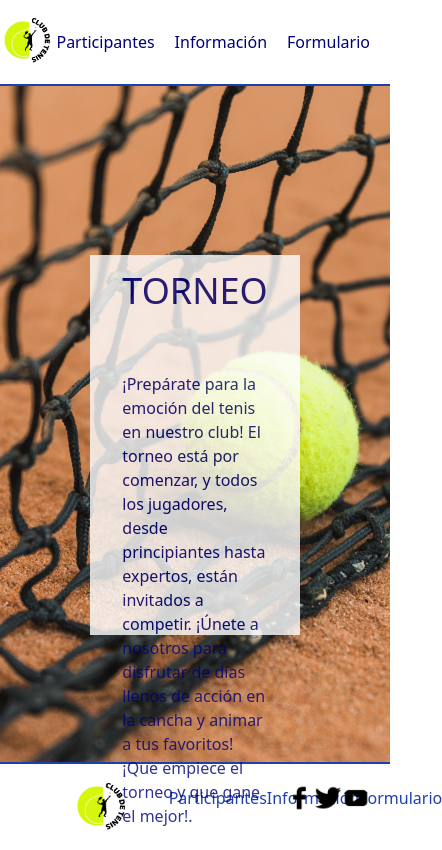
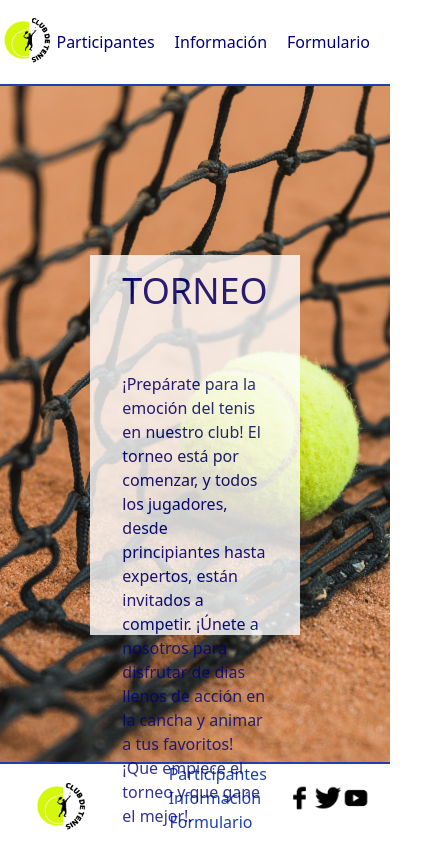
Before and after one commit to fmaciasp/Herramientas_HTML_y_CSS_II_PEC3, a website built with Parcel: page src/index.html in a window 390 px wide. Shown: the whole page, 442 px wide, since content can reach past the window. Built offline with nearby package versions, Linux system fonts and the light colour scheme.

Commit message:
se añade responsive del footer

```diff
--- a/src/views/footer.html
+++ b/src/views/footer.html
@@ -2,11 +2,11 @@
     <div class="h-full col-start-1">
         <picture>
             <source srcset="./assets/images/logo-tenis.png?as=webp&width=350" type="image/webp" />
-            <a href="/src/index.html"><img class="object-cover max-h-full ml-10" src="./assets/images/logo-tenis.png" alt="Logo del club"/></a>
+            <a href="/src/index.html"><img class="object-cover max-h-full lg:ml-10" src="./assets/images/logo-tenis.png" alt="Logo del club"/></a>
         </picture>
     </div>
     <div class="col-start-2">
-        <ul class="list-none flex mt-0 mb-4 pl-8">
+        <ul class="list-none flex sm:flex-col lg:flex-row mt-0 mb-4 pl-8">
             <li class="mr-0 flex-1"><a class="text-blue-800 no-underline" href="/src/participantes.html">Participantes</a></li>
             <li class="mr-0 flex-1"><a class="text-blue-800 no-underline" href="">Información</a></li>
             <li class="mr-0 flex-1"><a class="text-blue-800 no-underline" href="">Formulario</a></li>
```
